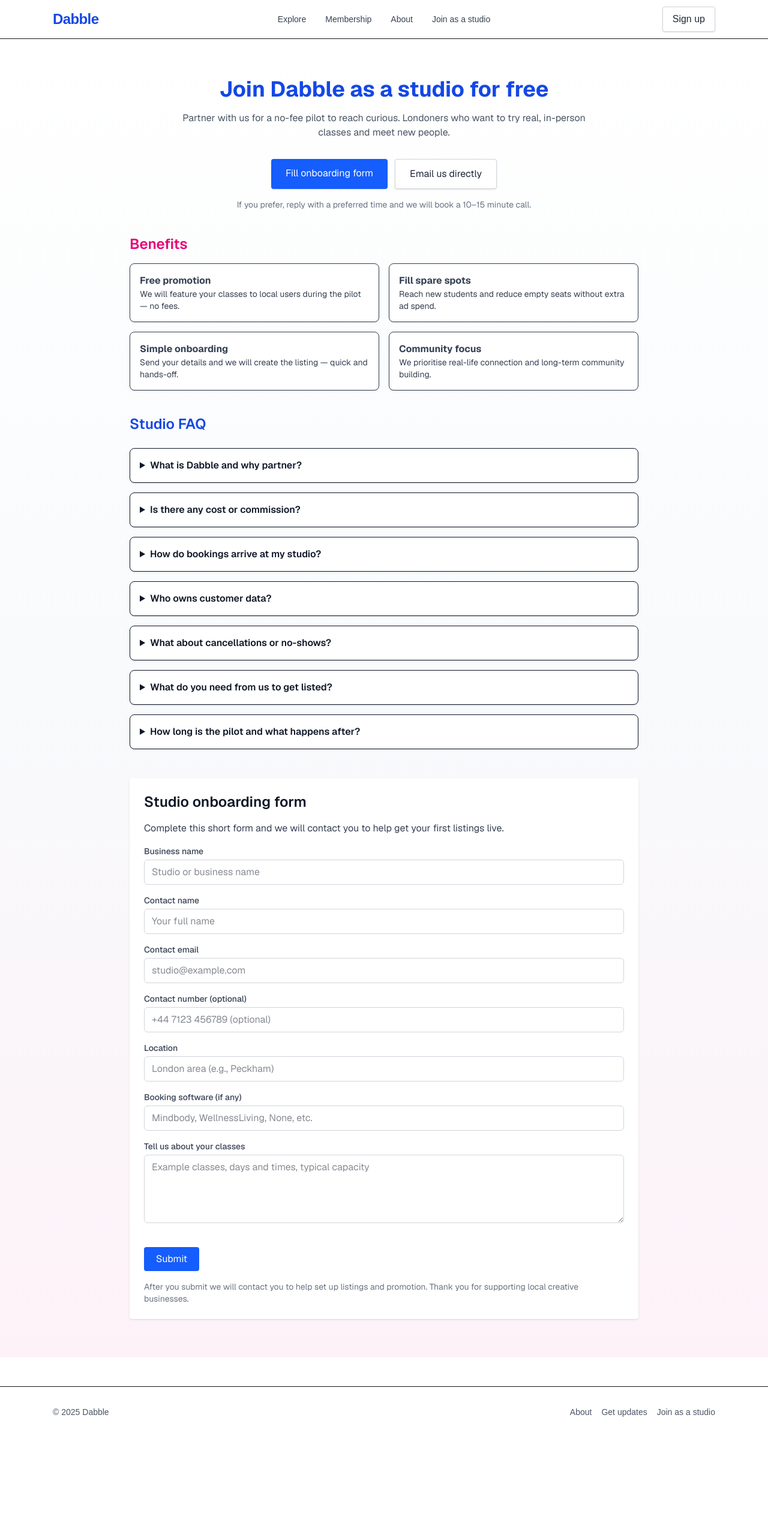
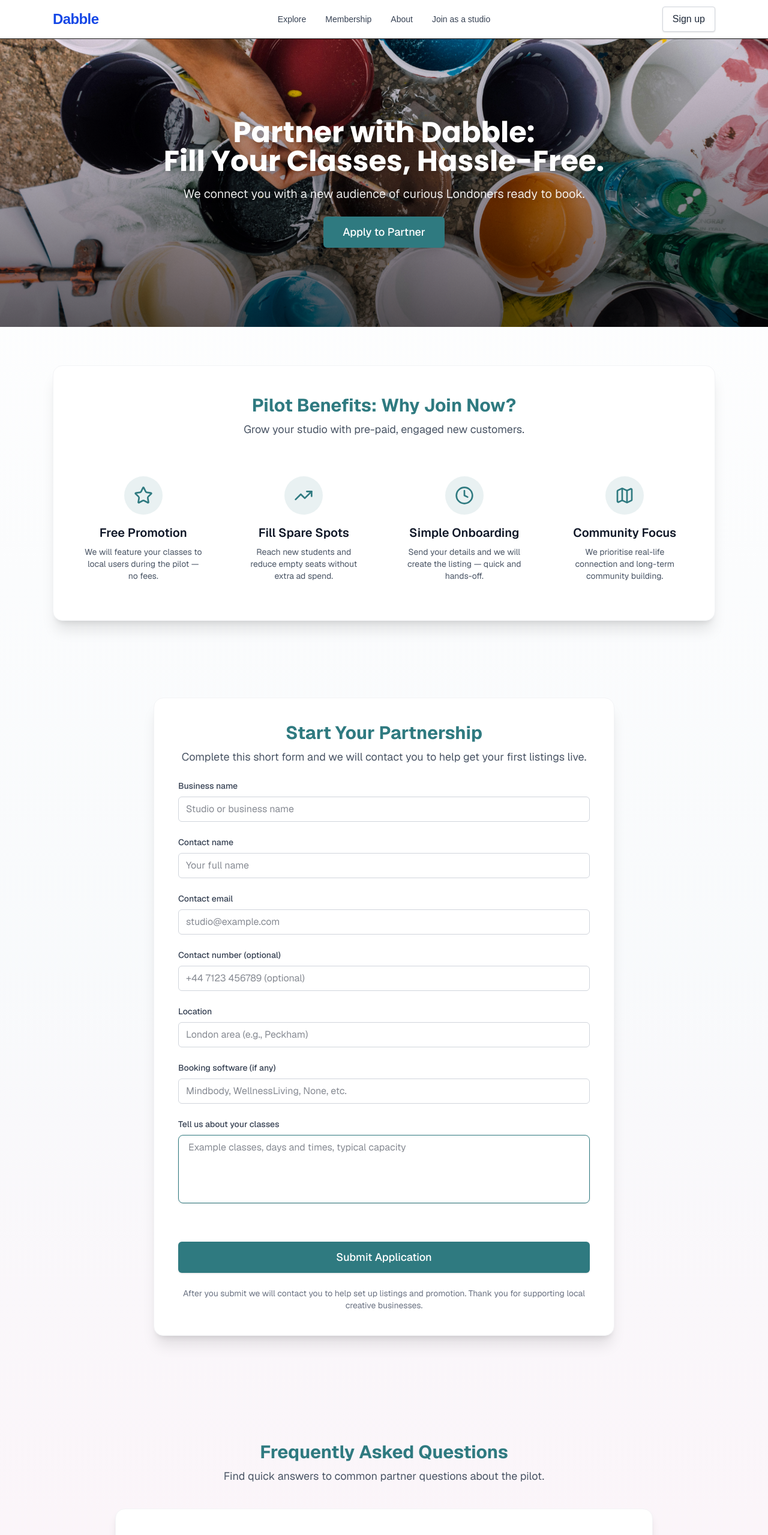
Before and after one commit to Teryinka7/dabblr, a Next.js app: page /join-studio in a window 1280 px wide. Shown: the top 2559 px of the page at 60% size. Before the commit the page ends 2396 px from the top, so only its background shows below. Built offline with nearby package versions, Linux system fonts and the light colour scheme; no server answers.

Commit message:
update to join as a studio page

```diff
--- a/src/app/join-studio/page.tsx
+++ b/src/app/join-studio/page.tsx
@@ -1,14 +1,276 @@
-// src/app/join-studio/page.tsx
+// src/app/join-studio.tsx
+"use client";
+
+import { useRef, useState, useEffect } from "react";
+import Head from "next/head";
 import Link from "next/link";
+import { Button } from "@/components/ui/button";
+import { Input } from "@/components/ui/input";
+// Updated icons for the new benefits list
+import { TrendingUp, Plus, Minus, Zap, Map, Clock, Star } from "lucide-react";
 import Script from "next/script";
 
-export const metadata = {
-title: "Join as a studio — Dabble",
-description: "Partner with Dabble — free pilot to help fill classes and build community in London.",
+// Assuming these are available globally or defined here for this page
+declare global {
+  interface Window {
+    turnstile?: {
+     reset?: (el: Element) => void;
+    };
+  }
+}
+
+// ====== ENV (site key is safe to expose) ======
+// Note: You must ensure this variable is set in your .env.local file
+const TURNSTILE_SITE_KEY =
+  process.env.NEXT_PUBLIC_TURNSTILE_SITE_KEY || "YOUR_TURNSTILE_SITE_KEY";
+
+// Simple brand wordmark
+const Brand = () => (
+  <span
+    className="text-2xl font-semibold tracking-tight"
+    style={{ fontFamily: "'Poppins', sans-serif" }}
+  >
+    Dabble
+  </span>
+);
+
+// Form Component
+function StudioSignupForm({ brandPrimary, brandPrimaryHover }) {
+  const formRef = useRef(null);
+  const [submitting, setSubmitting] = useState(false);
+  const [msg, setMsg] = useState(null);
+
+  // State for all seven form fields
+  const [businessName, setBusinessName] = useState("");
+  const [contactName, setContactName] = useState("");
+  const [email, setEmail] = useState("");
+  const [phone, setPhone] = useState("");
+  const [location, setLocation] = useState("");
+  const [bookingSoftware, setBookingSoftware] = useState("");
+  const [message, setMessage] = useState("");
+
+  const getToken = () => {
+    const el = formRef.current?.querySelector(
+      'input[name="cf-turnstile-response"]'
+    ) as HTMLInputElement | null;
+    return el?.value || "";
   };
 
-export default function JoinStudioPage() {
-const faqs = [
+  const handleSubmit = async (e) => {
+    e.preventDefault();
+    setMsg(null);
+
+    const token = getToken();
+    if (!token) {
+      setMsg({ type: "err", text: "Please complete the captcha." });
+      return;
+    }
+
+    try {
+      setSubmitting(true);
+
+      // === Placeholder API Call (Replace with your actual endpoint) ===
+      // This is where you would post the form data
+      // Data to send: { businessName, contactName, email, phone, location, bookingSoftware, message, token }
+      await new Promise(resolve => setTimeout(resolve, 1500)); // Simulate network delay
+
+      setMsg({ type: "ok", text: "Application submitted! We will be in touch soon to discuss next steps." });
+
+      // Clear form fields after successful submission
+      setBusinessName("");
+      setContactName("");
+      setEmail("");
+      setPhone("");
+      setLocation("");
+      setBookingSoftware("");
+      setMessage("");
+
+    } catch (err) {
+      const text = err instanceof Error ? err.message : "Something went wrong. Please try again.";
+      setMsg({ type: "err", text });
+    } finally {
+      setSubmitting(false);
+      // Reset Turnstile widget
+      if (formRef.current) {
+        const widget = formRef.current.querySelector(".cf-turnstile");
+        if (widget && window.turnstile?.reset) {
+          window.turnstile.reset(widget);
+        }
+      }
+    }
+  };
+
+  return (
+    <form ref={formRef} onSubmit={handleSubmit} className="space-y-6">
+      <input type="hidden" name="source" value="join-studio" />
+
+      <div className="space-y-2">
+        <label className="block text-sm font-medium text-gray-700">Business name</label>
+        <Input
+          name="business-name"
+          placeholder="Studio or business name"
+          value={businessName}
+          onChange={(e) => setBusinessName(e.target.value)}
+          required
+          className="w-full"
+        />
+      </div>
+
+      <div className="space-y-2">
+        <label className="block text-sm font-medium text-gray-700">Contact name</label>
+        <Input
+          name="contact-name"
+          placeholder="Your full name"
+          value={contactName}
+          onChange={(e) => setContactName(e.target.value)}
+          required
+          className="w-full"
+        />
+      </div>
+
+      <div className="space-y-2">
+        <label className="block text-sm font-medium text-gray-700">Contact email</label>
+        <Input
+          type="email"
+          name="email"
+          placeholder="studio@example.com"
+          value={email}
+          onChange={(e) => setEmail(e.target.value)}
+          required
+          className="w-full"
+        />
+      </div>
+
+      <div className="space-y-2">
+        <label className="block text-sm font-medium text-gray-700">Contact number (optional)</label>
+        <Input
+          type="tel"
+          name="phone"
+          placeholder="+44 7123 456789 (optional)"
+          value={phone}
+          onChange={(e) => setPhone(e.target.value)}
+          className="w-full"
+        />
+      </div>
+
+      <div className="space-y-2">
+        <label className="block text-sm font-medium text-gray-700">Location</label>
+        <Input
+          name="location"
+          placeholder="London area (e.g., Peckham)"
+          value={location}
+          onChange={(e) => setLocation(e.target.value)}
+          required
+          className="w-full"
+        />
+      </div>
+
+      <div className="space-y-2">
+        <label className="block text-sm font-medium text-gray-700">Booking software (if any)</label>
+        <Input
+          name="booking-software"
+          placeholder="Mindbody, WellnessLiving, None, etc."
+          value={bookingSoftware}
+          onChange={(e) => setBookingSoftware(e.target.value)}
+          className="w-full"
+        />
+      </div>
+
+      <div className="space-y-2">
+        <label className="block text-sm font-medium text-gray-700">Tell us about your classes</label>
+        <textarea
+          name="message"
+          rows={4}
+          placeholder="Example classes, days and times, typical capacity"
+          value={message}
+          onChange={(e) => setMessage(e.target.value)}
+          required
+          className="mt-1 block w-full px-4 py-2 border border-gray-300 rounded-lg shadow-sm focus:ring-2 focus:ring-opacity-50 resize-none"
+          style={{ borderColor: brandPrimary, outlineColor: brandPrimary, focusRingColor: brandPrimary }}
+        />
+      </div>
+
+      {/* Turnstile widget */}
+      <div className="pt-2">
+        <div
+          className="cf-turnstile"
+          data-sitekey={TURNSTILE_SITE_KEY}
+          data-theme="light"
+          data-size="normal" // Changed from 'flexible' for better rendering control
+        />
+      </div>
+
+      <div className="pt-2">
+        <Button
+          type="submit"
+          disabled={submitting}
+          className="w-full text-white px-6 py-3 rounded-lg text-lg shadow hover:opacity-95 flex items-center justify-center gap-2"
+          style={{ backgroundColor: brandPrimary }}
+          onMouseEnter={(e) => (e.currentTarget.style.backgroundColor = brandPrimaryHover)}
+          onMouseLeave={(e) => (e.currentTarget.style.backgroundColor = brandPrimary)}
+        >
+          {submitting ? "Submitting..." : "Submit Application"}
+        </Button>
+      </div>
+
+      {msg && (
+        <p className={msg.type === "ok" ? "text-green-600 text-sm font-semibold text-center" : "text-red-600 text-sm font-semibold text-center"}>
+          {msg.text}
+        </p>
+      )}
+
+      <p className="text-sm text-gray-500 mt-2 text-center">
+        After you submit we will contact you to help set up listings and promotion. Thank you for supporting local creative businesses.
+      </p>
+    </form>
+  );
+}
+
+// FAQ Accordion Item Component
+const FAQItem = ({ question, answer, brandPrimary }) => {
+  const [isOpen, setIsOpen] = useState(false);
+  return (
+    <div className="border-b border-gray-200 last:border-b-0">
+      <button
+        className="flex justify-between items-center w-full py-4 text-left font-semibold text-gray-900 hover:text-gray-700 transition-colors"
+        onClick={() => setIsOpen(!isOpen)}
+        aria-expanded={isOpen}
+      >
+        <span>{question}</span>
+        {isOpen ? (
+          <Minus size={20} style={{ color: brandPrimary }} />
+        ) : (
+          <Plus size={20} style={{ color: brandPrimary }} />
+        )}
+      </button>
+      <div
+        className={`overflow-hidden transition-all duration-300 ease-in-out ${
+          isOpen ? 'max-h-96 opacity-100 py-2' : 'max-h-0 opacity-0'
+        }`}
+      >
+        <p className="text-gray-600 pb-4 pr-8">{answer}</p>
+      </div>
+    </div>
+  );
+};
+
+
+export default function JoinStudio() {
+  // Use the established brand colors from page.tsx
+  const brandPrimary = "#2F7A80"; // Teal
+  const brandPrimaryHover = "#2A6C71";
+  const heroBg = "/background_arts.jpg"; // Consistent hero image
+
+  // New Benefits Data
+  const benefitsData = [
+    { icon: <Star size={32} style={{ color: brandPrimary }} />, title: "Free Promotion", description: "We will feature your classes to local users during the pilot — no fees." },
+    { icon: <TrendingUp size={32} style={{ color: brandPrimary }} />, title: "Fill Spare Spots", description: "Reach new students and reduce empty seats without extra ad spend." },
+    { icon: <Clock size={32} style={{ color: brandPrimary }} />, title: "Simple Onboarding", description: "Send your details and we will create the listing — quick and hands-off." },
+    { icon: <Map size={32} style={{ color: brandPrimary }} />, title: "Community Focus", description: "We prioritise real-life connection and long-term community building." },
+  ];
+
+  // New FAQ Data
+  const faqData = [
     {
       q: "What is Dabble and why partner?",
       a:
@@ -46,173 +308,145 @@
     },
   ];
 
+
   return (
     <div className="min-h-screen bg-gradient-to-b from-white via-slate-50 to-pink-50 text-gray-900 font-sans">
-<Script src="https://challenges.cloudflare.com/turnstile/v0/api.js" async defer />
-<main className="max-w-4xl mx-auto px-6 py-16">
-<header className="text-center mb-8">
-<h1 className="text-4xl font-bold text-blue-700 mb-4">Join Dabble as a studio for free</h1>
-<p className="text-gray-600 max-w-2xl mx-auto">
-Partner with us for a no-fee pilot to reach curious. Londoners who want to try real, in-person classes and meet new people.
+      <Head>
+        <title>Partner with Dabble: Join as a Studio</title>
+      </Head>
+
+      {/* Load Turnstile script once */}
+      <Script
+        src="https://challenges.cloudflare.com/turnstile/v0/api.js"
+        async
+        defer
+      />
+
+      {/* NAV */}
+      <nav className="fixed top-0 left-0 right-0 z-40">
+        <div className="max-w-7xl mx-auto px-4 sm:px-6">
+          <div className="flex items-center justify-between h-20">
+            <Link href="/" className="text-white">
+              <Brand />
+            </Link>
+            <Link href="/" passHref>
+              <Button
+                type="button"
+                className="text-white shadow-md"
+                style={{ backgroundColor: brandPrimary }}
+              >
+                Back to Classes
+              </Button>
+            </Link>
+          </div>
+        </div>
+      </nav>
+
+      {/* HERO SECTION */}
+      <header className="relative mt-0 h-[60vh] min-h-[400px]">
+        <div
+          className="absolute inset-0 w-full h-full bg-cover bg-center"
+          style={{ backgroundImage: `url('${heroBg}')` }}
+        />
+        <div className="absolute inset-0 bg-gradient-to-t from-black/60 via-black/30 to-transparent" />
+        <div className="relative z-10 w-full h-full flex flex-col items-center justify-center px-4 text-center">
+          <h1
+            className="text-white text-4xl md:text-5xl font-bold max-w-4xl mx-auto drop-shadow-lg"
+            style={{ fontFamily: "'Poppins', sans-serif" }}
+          >
+            Partner with Dabble:
+            <br />
+            Fill Your Classes, Hassle-Free.
+          </h1>
+          <p className="text-white/90 text-lg md:text-xl mt-4 max-w-2xl mx-auto drop-shadow-md">
+            We connect you with a new audience of curious Londoners ready to book.
           </p>
+          <Button
+            onClick={() => document.getElementById("studio-form")?.scrollIntoView({ behavior: "smooth" })}
+            type="button"
+            className="mt-6 text-white text-lg px-8 py-3 rounded-full shadow-lg transition-transform duration-300 hover:scale-[1.02]"
+            style={{ backgroundColor: brandPrimary }}
+          >
+            Apply to Partner
+          </Button>
+        </div>
       </header>
-<section className="text-center mb-10">
-<div className="flex flex-col sm:flex-row gap-3 justify-center">
-{/* anchor link to the form at the bottom */}
-<a href="#studio-form" className="inline-block bg-blue-600 hover:bg-blue-700 text-white px-6 py-3 rounded shadow">
-Fill onboarding form
-</a>
 
-<a
-href="mailto:hello@dabblr.co.uk?subject=Join%20Dabble%20-%20Studio%20Signup"
-className="inline-block bg-white border border-gray-300 text-gray-800 px-6 py-3 rounded shadow hover:bg-gray-50"
->
-Email us directly
-</a>
+      <main className="max-w-6xl mx-auto px-6 mt-16 space-y-20">
+        {/* BENEFITS SECTION */}
+        <section className="bg-white py-12 rounded-2xl shadow-xl border border-gray-100">
+          <div className="text-center">
+            <h2 className="text-3xl font-bold" style={{ color: brandPrimary }}>
+              Pilot Benefits: Why Join Now?
+            </h2>
+            <p className="mt-2 text-lg text-gray-600">
+              Grow your studio with pre-paid, engaged new customers.
+            </p>
           </div>
-
-<p className="text-sm text-gray-500 mt-4">If you prefer, reply with a preferred time and we will book a 10–15 minute call.</p>
-</section>
-
-<section className="mb-10">
-<h2 className="text-2xl font-semibold text-pink-600 mb-4">Benefits</h2>
-<ul className="grid sm:grid-cols-2 gap-4 text-gray-700">
-<li className="p-4 bg-white rounded-lg shadow-sm border">
-<strong>Free promotion</strong>
-<div className="text-sm">We will feature your classes to local users during the pilot — no fees.</div>
-</li>
-<li className="p-4 bg-white rounded-lg shadow-sm border">
-<strong>Fill spare spots</strong>
-<div className="text-sm">Reach new students and reduce empty seats without extra ad spend.</div>
-</li>
-<li className="p-4 bg-white rounded-lg shadow-sm border">
-<strong>Simple onboarding</strong>
-<div className="text-sm">Send your details and we will create the listing — quick and hands-off.</div>
-</li>
-<li className="p-4 bg-white rounded-lg shadow-sm border">
-<strong>Community focus</strong>
-<div className="text-sm">We prioritise real-life connection and long-term community building.</div>
-</li>
-</ul>
-</section>
-
-<section className="mb-12">
-<h2 className="text-2xl font-semibold text-blue-700 mb-6">Studio FAQ</h2>
-<div className="space-y-4">
-{faqs.map((f) => (
-<details key={f.q} className="bg-white p-4 rounded-lg shadow-sm border">
-<summary className="font-semibold text-gray-900 cursor-pointer">{f.q}</summary>
-<div className="mt-2 text-gray-700">{f.a}</div>
-</details>
+          <div className="mt-12 grid md:grid-cols-4 gap-8 px-8">
+            {benefitsData.map((benefit) => (
+              <div key={benefit.title} className="flex flex-col items-center text-center p-4">
+                <div className="h-16 w-16 flex items-center justify-center rounded-full" style={{ backgroundColor: brandPrimary + '1A' }}>
+                    {benefit.icon}
+                </div>
+                <h3 className="text-xl font-semibold text-gray-900 mt-4">{benefit.title}</h3>
+                <p className="text-gray-600 mt-2 text-sm">{benefit.description}</p>
+              </div>
             ))}
           </div>
         </section>
 
-{/* =========================
-FORM (unchanged content) - add id for anchor
-========================= */}
-<section id="studio-form" className="mt-12 bg-white shadow rounded p-6">
-<h2 className="text-2xl font-semibold mb-4">Studio onboarding form</h2>
-<p className="text-gray-700 mb-4">
+        {/* APPLICATION FORM SECTION */}
+        <section id="studio-form" className="py-12">
+          <div className="max-w-3xl mx-auto bg-white p-10 rounded-2xl shadow-xl border border-gray-100">
+            <div className="text-center">
+              <h2 className="text-3xl font-bold" style={{ color: brandPrimary }}>
+                Start Your Partnership
+              </h2>
+              <p className="mt-2 text-lg text-gray-600 mb-6">
                 Complete this short form and we will contact you to help get your first listings live.
               </p>
+            </div>
+            <StudioSignupForm brandPrimary={brandPrimary} brandPrimaryHover={brandPrimaryHover} />
+          </div>
+        </section>
 
-<form action="/api/subscribe" method="POST" className="space-y-4">
-<input type="hidden" name="source" value="join-studio" />
-<div>
-<label className="block text-sm font-medium text-gray-700">Business name</label>
-<input
-name="business-name"
-required
-className="mt-1 block w-full px-3 py-2 border border-gray-300 rounded-md"
-placeholder="Studio or business name"
+        {/* FAQ SECTION */}
+        <section className="py-12">
+            <div className="text-center">
+                <h2 className="text-3xl font-bold" style={{ color: brandPrimary }}>
+                    Frequently Asked Questions
+                </h2>
+                <p className="mt-2 text-lg text-gray-600">
+                    Find quick answers to common partner questions about the pilot.
+                </p>
+            </div>
+            <div className="max-w-4xl mx-auto mt-10 bg-white rounded-2xl shadow-lg border border-gray-100 divide-y divide-gray-200 p-6">
+                {faqData.map((item, index) => (
+                    <FAQItem
+                        key={index}
+                        question={item.q}
+                        answer={item.a}
+                        brandPrimary={brandPrimary}
                     />
+                ))}
             </div>
-
-<div>
-<label className="block text-sm font-medium text-gray-700">Contact name</label>
-<input
-name="contact-name"
-required
-className="mt-1 block w-full px-3 py-2 border border-gray-300 rounded-md"
-placeholder="Your full name"
-/>
-</div>
-
-<div>
-<label className="block text-sm font-medium text-gray-700">Contact email</label>
-<input
-type="email"
-name="email"
-required
-className="mt-1 block w-full px-3 py-2 border border-gray-300 rounded-md"
-placeholder="studio@example.com"
-/>
-</div>
-
-<div>
-<label className="block text-sm font-medium text-gray-700">Contact number (optional)</label>
-<input
-type="tel"
-name="phone"
-className="mt-1 block w-full px-3 py-2 border border-gray-300 rounded-md"
-placeholder="+44 7123 456789 (optional)"
-/>
-</div>
-
-<div>
-<label className="block text-sm font-medium text-gray-700">Location</label>
-<input
-name="location"
-required
-className="mt-1 block w-full px-3 py-2 border border-gray-300 rounded-md"
-placeholder="London area (e.g., Peckham)"
-/>
-</div>
-
-<div>
-<label className="block text-sm font-medium text-gray-700">Booking software (if any)</label>
-<input
-name="booking-software"
-className="mt-1 block w-full px-3 py-2 border border-gray-300 rounded-md"
-placeholder="Mindbody, WellnessLiving, None, etc."
-/>
-</div>
-
-<div>
-<label className="block text-sm font-medium text-gray-700">Tell us about your classes</label>
-<textarea
-name="message"
-rows={4}
-required
-className="mt-1 block w-full px-3 py-2 border border-gray-300 rounded-md"
-placeholder="Example classes, days and times, typical capacity"
-/>
-</div>
-<div className="pt-2">
-<div
-className="cf-turnstile"
-data-sitekey={process.env.NEXT_PUBLIC_TURNSTILE_SITE_KEY || ""}
-data-theme="light"
-data-size="flexible"
-/>
-</div>
-
-<div className="flex items-center gap-3">
-<button type="submit" className="bg-blue-600 hover:bg-blue-700 text-white px-5 py-2 rounded">
-Submit
-</button>
-
-<Link href="/about" className="text-gray-600 underline">
-</Link>
-</div>
-
-<p className="text-sm text-gray-500 mt-2">
-After you submit we will contact you to help set up listings and promotion. Thank you for supporting local creative businesses.
-</p>
-</form>
         </section>
       </main>
+
+      {/* FOOTER */}
+      <footer className="border-t mt-10">
+        <div className="max-w-6xl mx-auto px-6 py-8 text-sm text-gray-600 flex flex-col md:flex-row items-center justify-between gap-4">
+          <p>© {new Date().getFullYear()} Dabble</p>
+          <div className="flex gap-4">
+            <Link href="/about" className="hover:text-gray-900">About</Link>
+            <Link href="/newsletter-signup" className="hover:text-gray-900">
+              Get updates
+            </Link>
+            <Link href="/join-studio" className="hover:text-gray-900">Join as a studio</Link>
+          </div>
+        </div>
+      </footer>
     </div>
   );
 }
```
Lines whose indentation alone changed are shown as unchanged.
